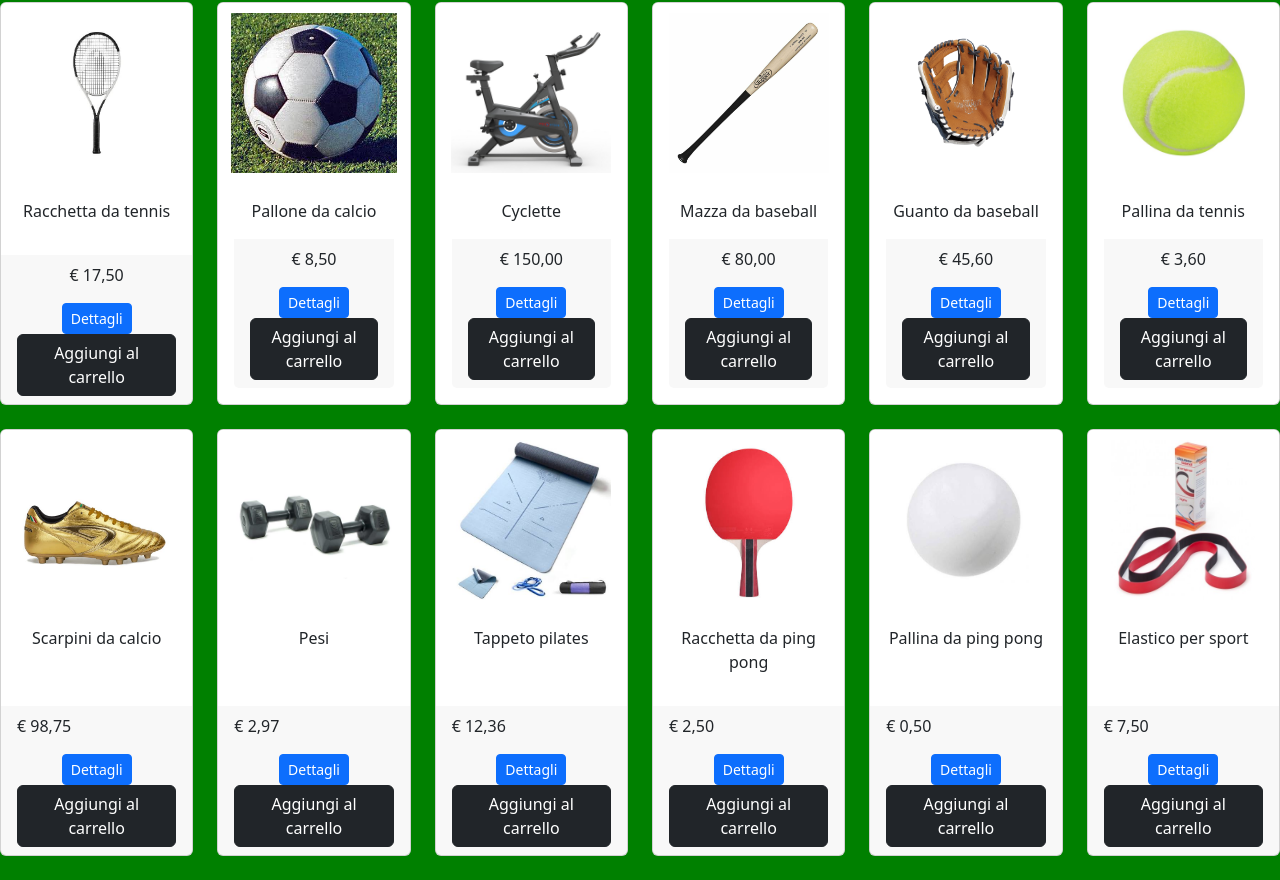
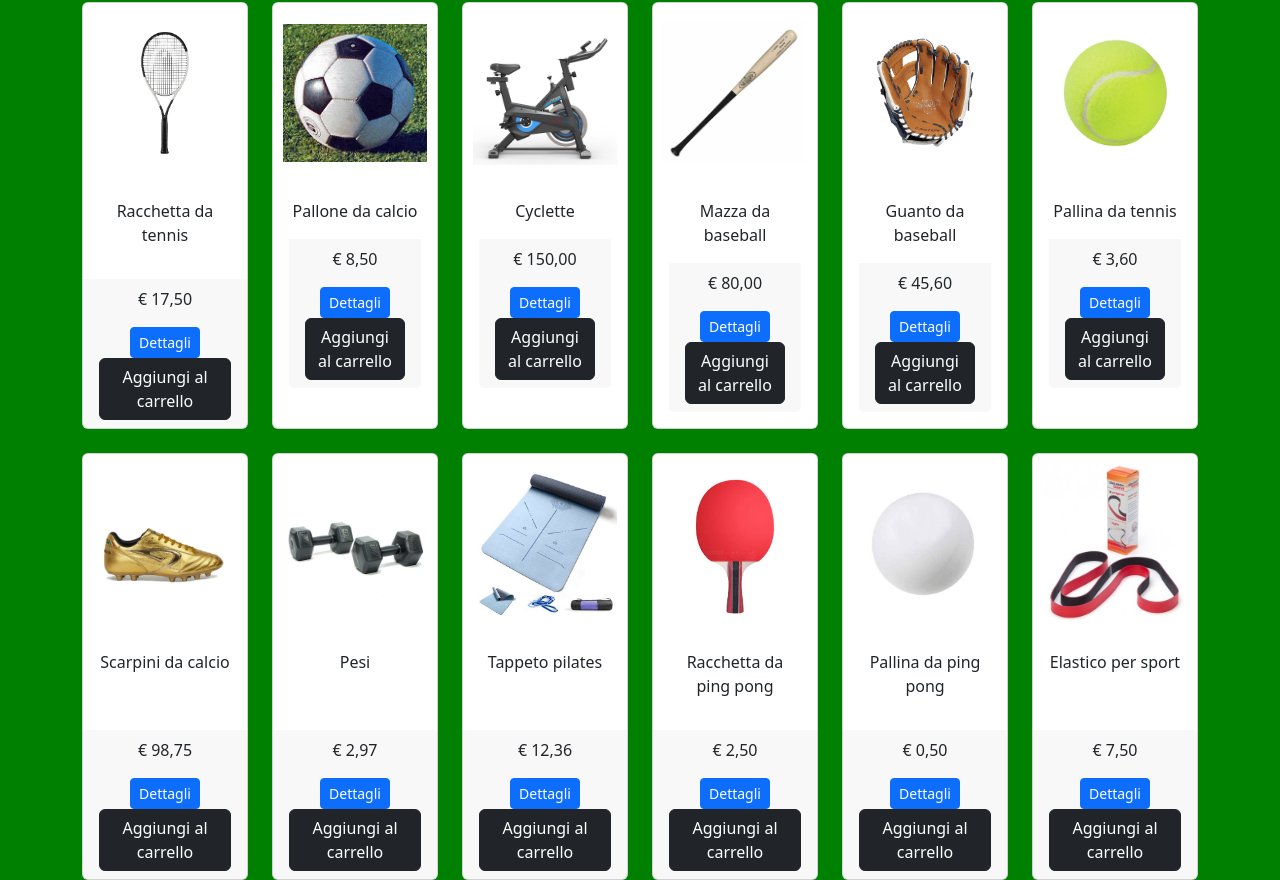
Before and after one commit to minottialessandro79/nov17, a plain HTML site: page index.html in a window 1280 px wide. Shown: the part 54-934 px from the top of the page. Before the commit the page ends 910 px from the top, so only its background shows below. Drawn offline with nearby package versions, Linux system fonts and the light colour scheme.

Commit message:
Esercizio E-commerce

```diff
--- a/index.html
+++ b/index.html
@@ -9,6 +9,10 @@
 
 		body {
 			background-color: green;
+		}
+
+		.container {
+			text-align: center;
 		}
 
 		.card {
@@ -28,6 +32,8 @@
 
         .card-body {
         	text-align: center;
+        	display: flex;
+    		flex-direction: column;
         }
 
         .prezzo {
@@ -51,7 +57,7 @@
 <body>
 
 	<h1>Benvenuti sul catalogo</h1>
-
+<div class="container">
 	<div class="row g-4">
 
 		<!-- Prodotto n.1-->
@@ -258,5 +264,6 @@
 			</div>
 		</div>
 	</div>
+</div>
 </body>
 </html>
```
